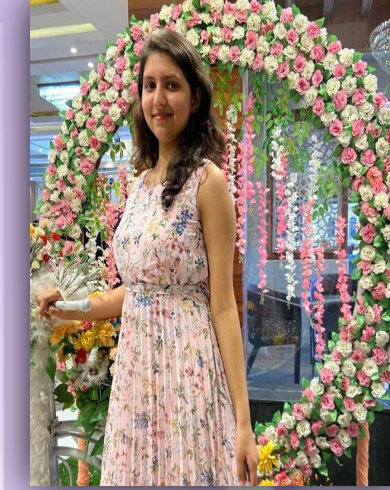
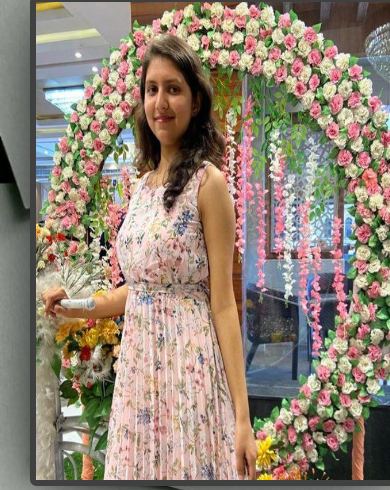
Before and after one commit to JigyasaMehra/Jigyasa.github.io, a plain HTML site: page index.html in a window 390 px wide. Shown: the part 84-574 px from the top of the page. Drawn offline with nearby package versions, Linux system fonts and the light colour scheme; a web font is replaced by a local one.

Commit message:
Update index.css

```diff
--- a/index.css
+++ b/index.css
@@ -408,6 +408,7 @@ margin-right: 100px;
   .home{
     height: 1400px;
     width: 440px;
+     background-image: url(phn2.jpg);
   }
     .small{
       margin-left: 30px;
@@ -416,8 +417,12 @@ margin-right: 100px;
     .pt5 {
       margin-left: 30px;
       margin-top: 80px;
-      border-radius: 0%;
-      box-shadow: 1px 2px 40px black;
+      box-shadow: 2px 2px 90px black;
+      border-style: solid;
+      border-color: #000;
+      border-radius: 6px;
+      border-width: 6px;
+      border-color: #404040;
      }
      .Projects{
       width: 440px;
```
